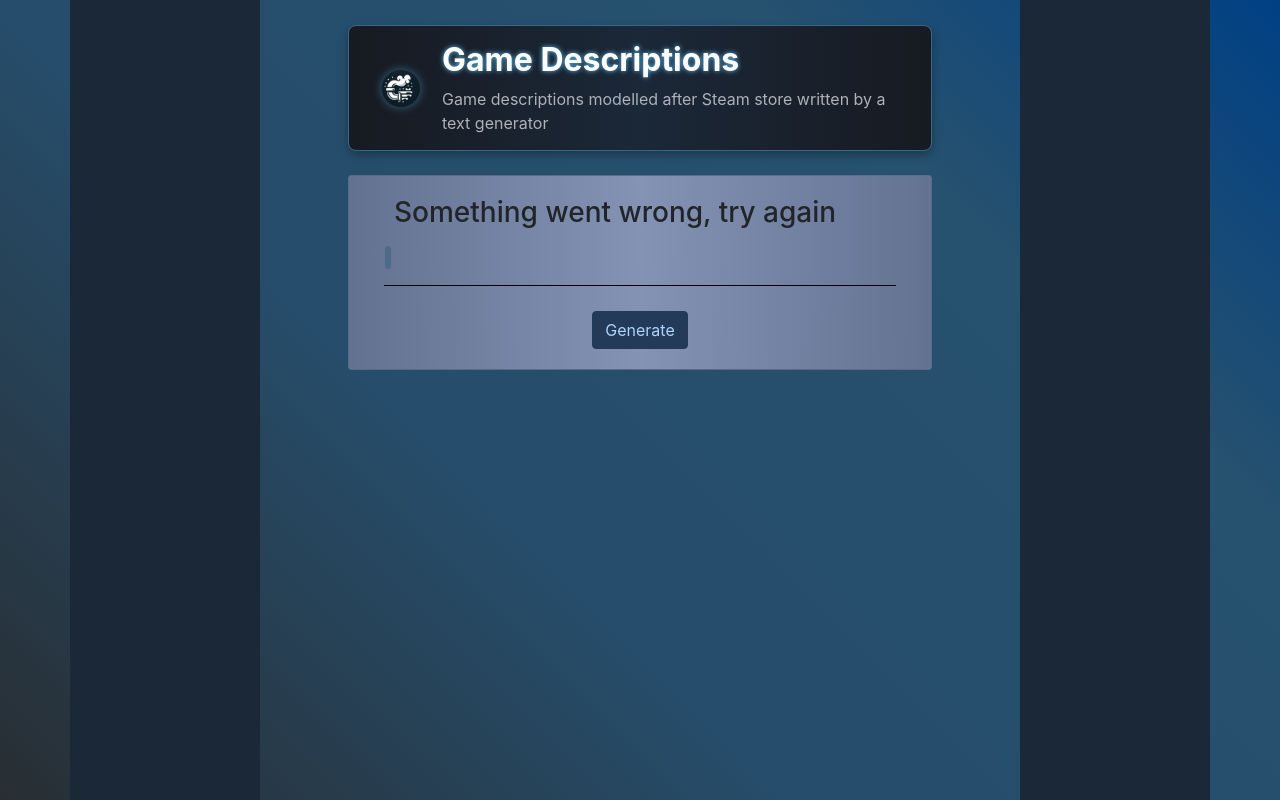
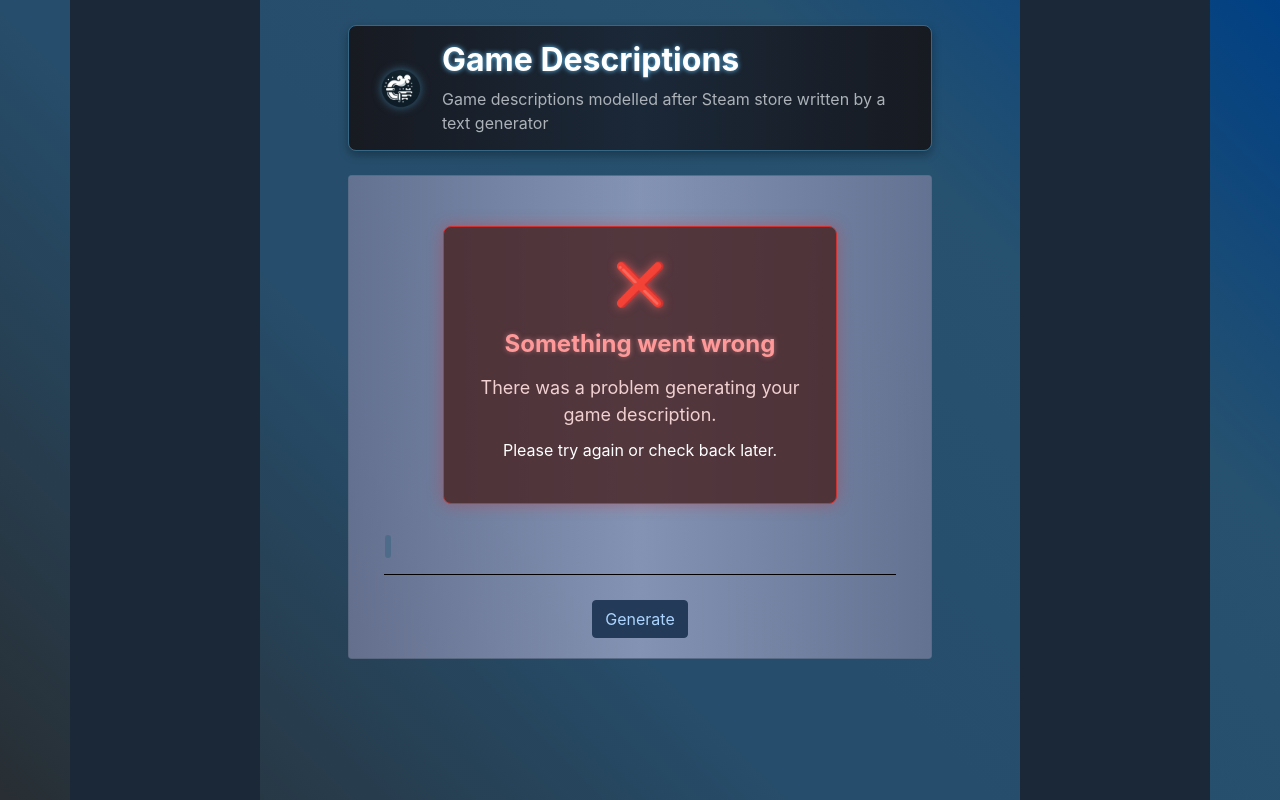
Before and after one commit to lajanki/steam-game-descriptor, a Flask app: page / in a window 1280 px wide. Run offline with Flask 3, Linux system fonts and the light colour scheme; some libraries are stand-ins or nearby versions.

Commit message:
feat: more stylized error message

```diff
--- a/app/static/style.css
+++ b/app/static/style.css
@@ -261,4 +261,37 @@
 	padding: 0;
 	padding-left: 2em;
 	text-indent: -2em;
-  }
+}
+
+.error-container {
+  background-color: rgba(70, 33, 33, 0.8);
+  border-radius: 8px;
+  border: 1px solid #cc3333;
+  box-shadow: 0 0 15px rgba(204, 51, 51, 0.4);
+  color: #fff;
+  text-align: center;
+  padding: 25px;
+  margin: 30px auto;
+  max-width: 80%;
+}
+
+.error-icon {
+  font-size: 42px;
+  margin-bottom: 15px;
+  color: #ff6b6b;
+  text-shadow: 0 0 10px rgba(255, 107, 107, 0.6);
+}
+
+.error-title {
+  font-size: 24px;
+  color: #ff9999;
+  margin-bottom: 15px;
+  font-weight: bold;
+  text-shadow: 0 0 5px rgba(255, 153, 153, 0.5);
+}
+
+.error-message {
+  font-size: 18px;
+  margin-bottom: 10px;
+  color: #f0d0d0;
+}
--- a/app/templates/index.html
+++ b/app/templates/index.html
@@ -102,7 +102,14 @@
 					error: function(jqXHR, textStatus, errorThrown) {
 						$("#loader").hide();
 						$(".clearable").text("");
-						$("#description").html("<h1>Something went wrong, try again</h1>");
+						$("#description").html(`
+							<div class="error-container">
+								<div class="error-icon">❌</div>
+								<h1 class="error-title">Something went wrong</h1>
+								<p class="error-message">There was a problem generating your game description.</p>
+								<p>Please try again or check back later.</p>
+							</div>
+						`);
 					}
 				});
 				return false;
```
